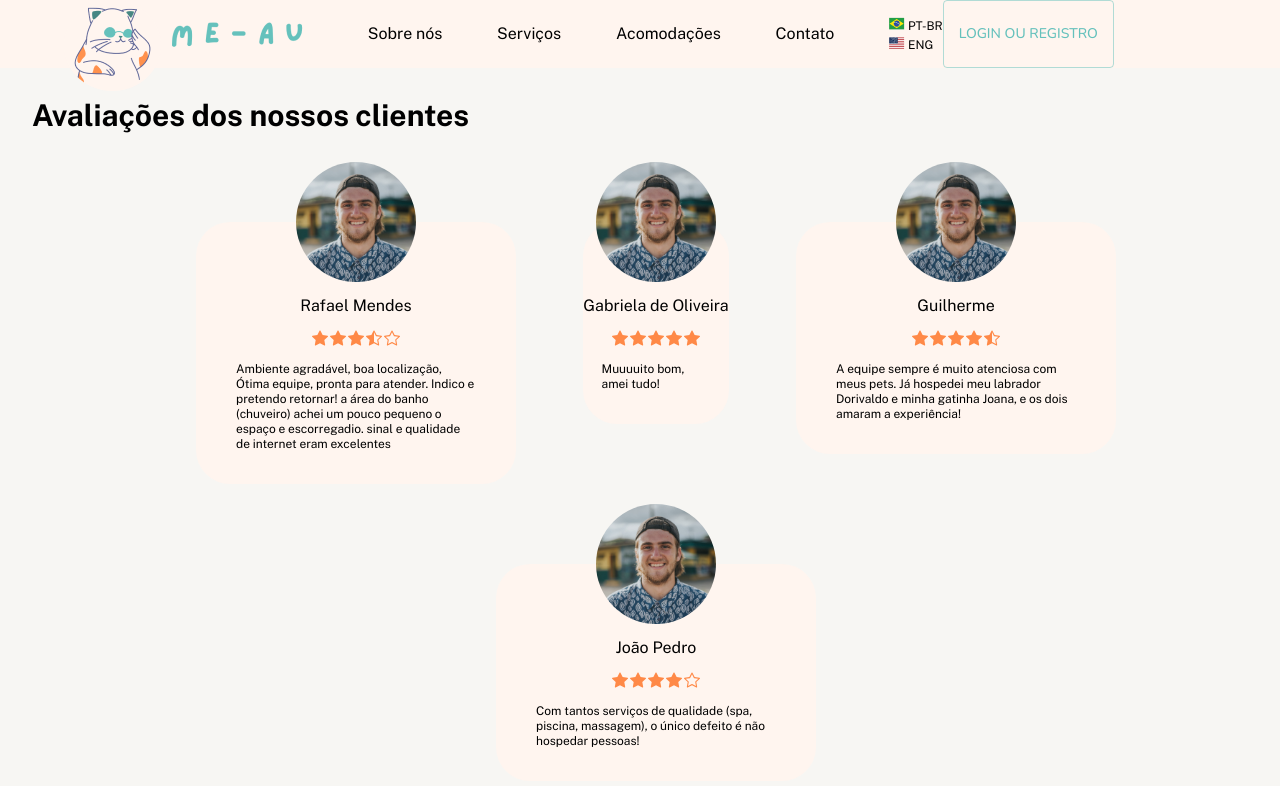
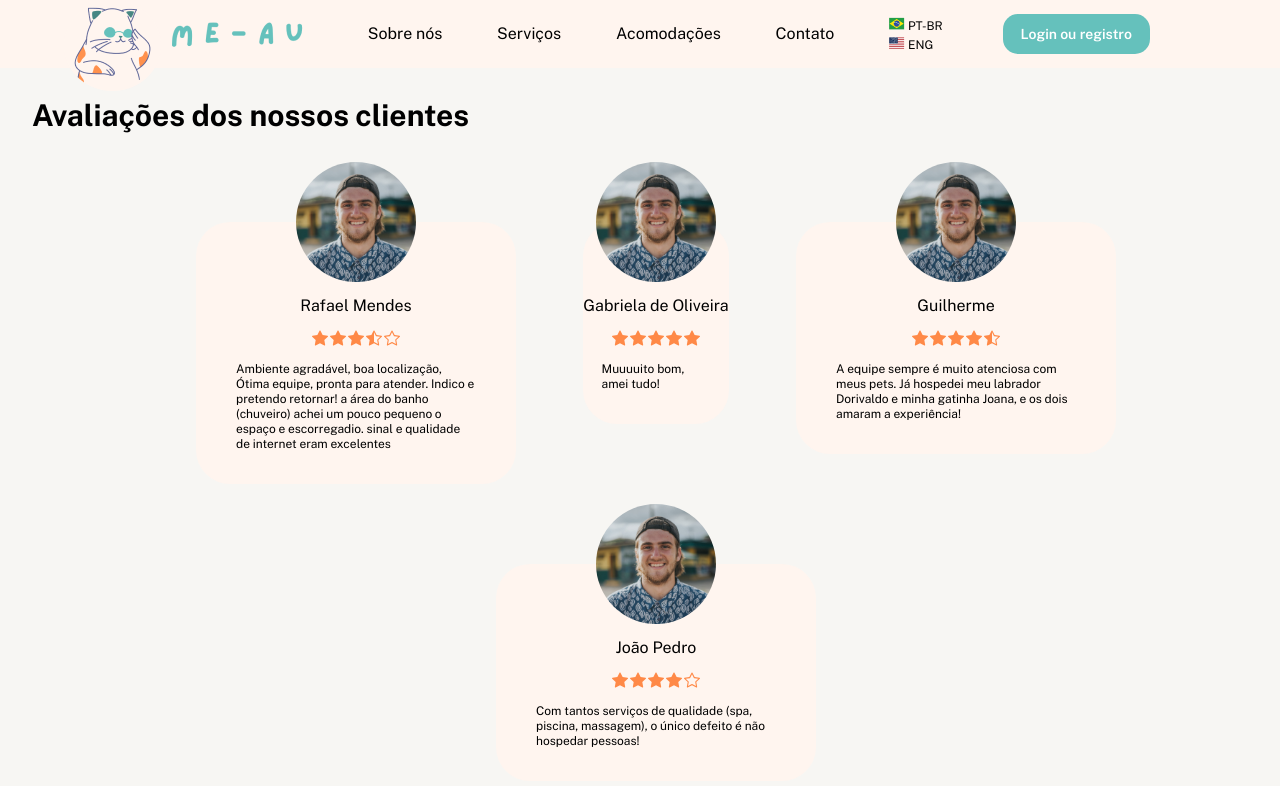
Before and after one commit to M4-PROJETO-FINAL/me-au-front-end, a React (Create React App) app: page / in a window 1280 px wide. Shown: the top 786 px of the page. Built offline with nearby package versions, Linux system fonts and the light colour scheme.

Commit message:
feat: Button created

```diff
--- /dev/null
+++ b/src/components/Button/style.ts
@@ -0,0 +1,25 @@
+import styled from "styled-components";
+
+interface IButtonProps {
+  backgroundColor: string;
+  color: string;
+  height: string;
+  width: string;
+  fontSize: string;
+  borderRadius: string;
+  fontWeight: string;
+}
+
+export const Button = styled.button<IButtonProps>`
+  width: ${(props) => props.width};
+  background-color: ${(props) => props.backgroundColor};
+  height: ${(props) => props.height};
+  font-size: ${(props) => props.fontSize};
+  border-radius: ${(props) => props.borderRadius};
+  color: ${(props) => props.color};
+  font-weight: ${(props) => props.fontWeight};
+
+  font-family: "Public Sans";
+  border: none;
+  cursor: pointer;
+`;
--- a/src/components/Header/index.tsx
+++ b/src/components/Header/index.tsx
@@ -1,11 +1,12 @@
 import { useState } from "react";
 
-import { Button } from "@mui/material";
+// import { Button } from "@mui/material";
 import { motion } from "framer-motion";
 
 import bandeiraBR from "../../assets/bandeiraBR.png";
 import bandeiraUS from "../../assets/bandeiraUS.png";
 import LogoMeAu from "../../assets/logoMeAu.png";
+import { Button } from "../Button/style";
 import FormLogin from "../FormLogin";
 import { Container, Bandeiras } from "./styles";
 
@@ -44,9 +45,20 @@ const Header = () => {
             <img src={bandeiraUS} alt="Bandeira dos Estados Unidos" /> ENG
           </div>
         </Bandeiras>
-        <Button variant="outlined" onClick={handleClickOpen}>
-          Login ou registro
-        </Button>
+        <div className="button--container">
+          <Button
+            backgroundColor="rgba(var(--aquaLight), 1)"
+            color="rgba(var(--white), 1)"
+            height="2.5rem"
+            width="9.1875rem"
+            fontSize=".875rem"
+            fontWeight="600"
+            borderRadius=".9375rem"
+            onClick={() => handleClickOpen()}
+          >
+            Login ou registro
+          </Button>
+        </div>
         <FormLogin openFormLogin={openFormLogin} handleClose={handleClose} />
       </Container>
     </motion.div>
--- a/src/components/Header/styles.ts
+++ b/src/components/Header/styles.ts
@@ -28,6 +28,12 @@ export const Container = styled.div`
       font-size: 16px;
     }
   }
+
+  .button--container {
+    display: flex;
+    align-items: center;
+    margin-left: 60px;
+  }
 `;
 
 export const Bandeiras = styled.div`
```
